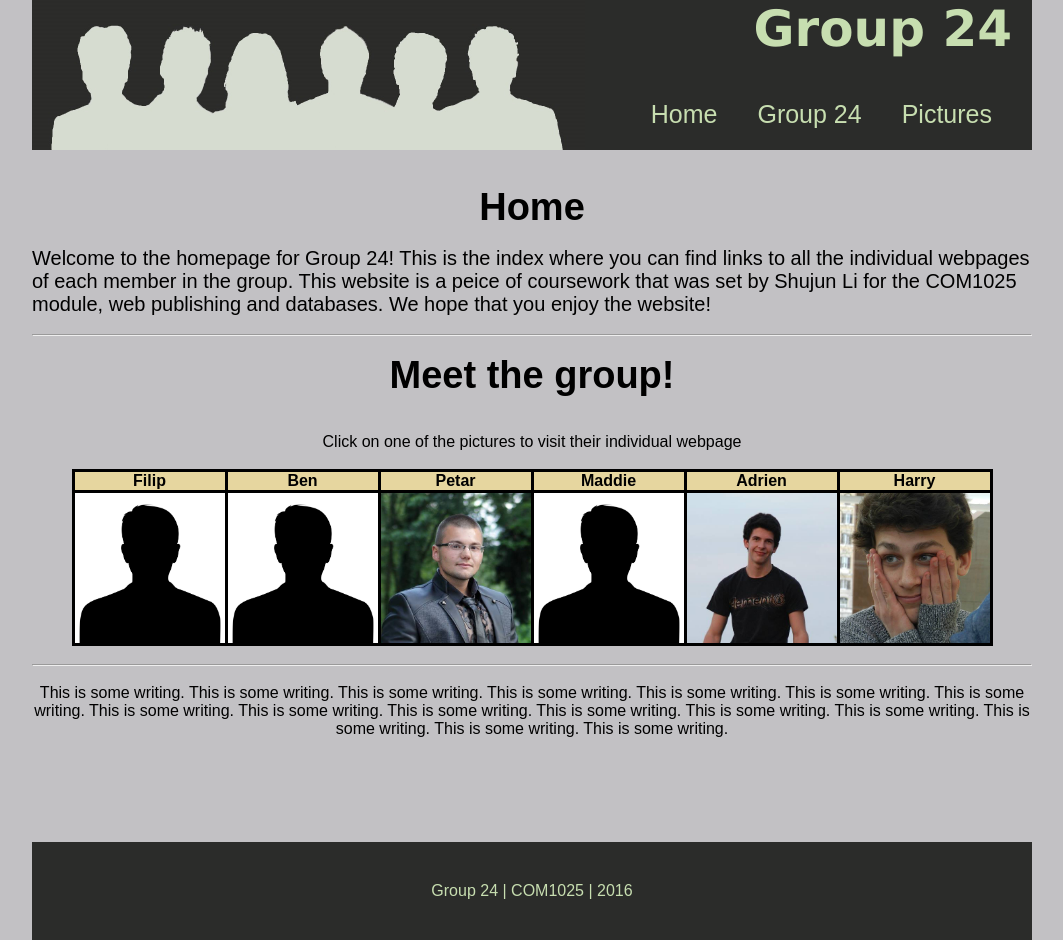
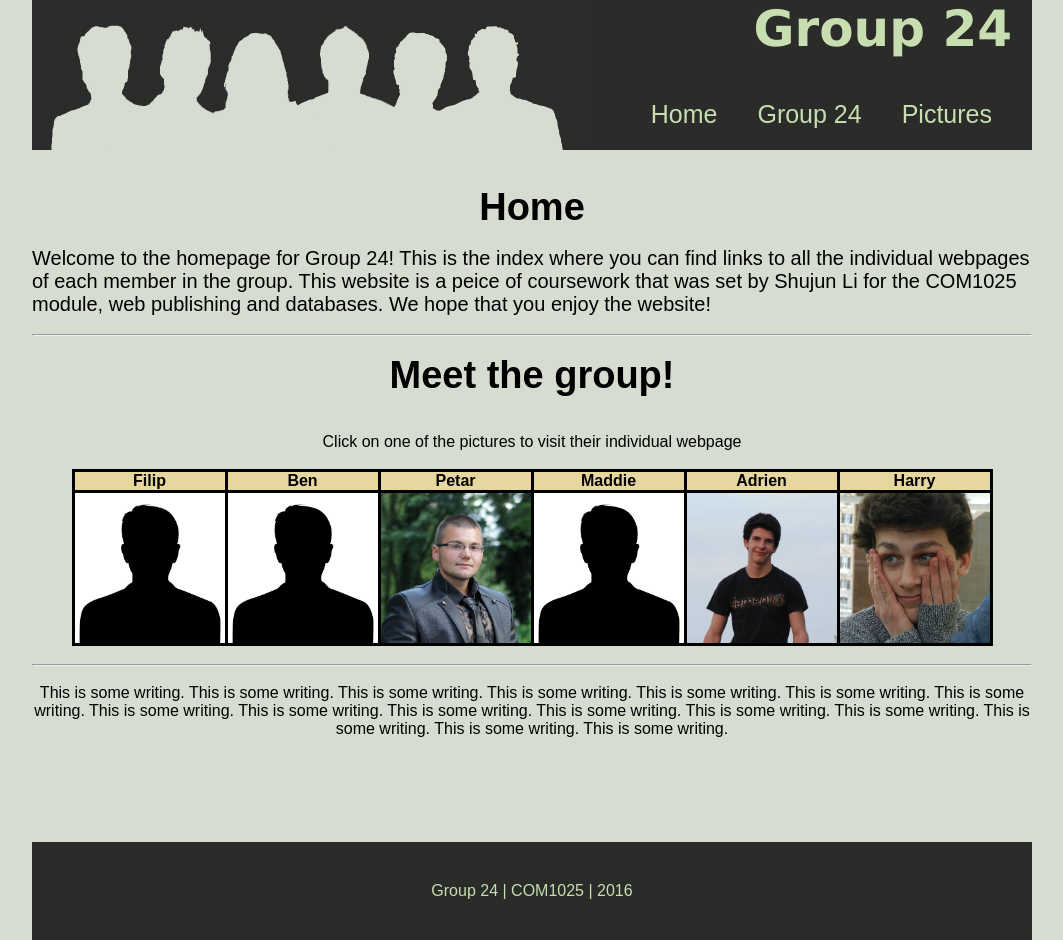
Before and after one commit to luciid3/Group24, a PHP site: page /index.php in a window 1280 px wide. Shown: the whole page, without its empty margins (108-1171 px from the left). Run offline with PHP 8.4, Linux system fonts and the light colour scheme.

Commit message:
Update index.php

```diff
--- a/Group24/index.php
+++ b/Group24/index.php
@@ -29,7 +29,7 @@
 		}
 
 		body  {
-			background-color: #C2C1C4;
+			background-color: #D7DCD1;
 		}
 
 		/*Use absolute positioning to place image alongside header*/
@@ -61,7 +61,11 @@
 		<br>
 
 		<p style="font-size: 20px;">
-			Welcome to the homepage for Group 24! This is the index where
+			<?php
+			$grp = "Group 24!";
+			echo "Welcome to the homepage for $grp";
+			?>
+			This is the index where
 			you can find links to all the individual webpages of each member
 			in the group. This website is a peice of coursework that was set
 			by Shujun Li for the COM1025 module, web publishing and databases.
```
